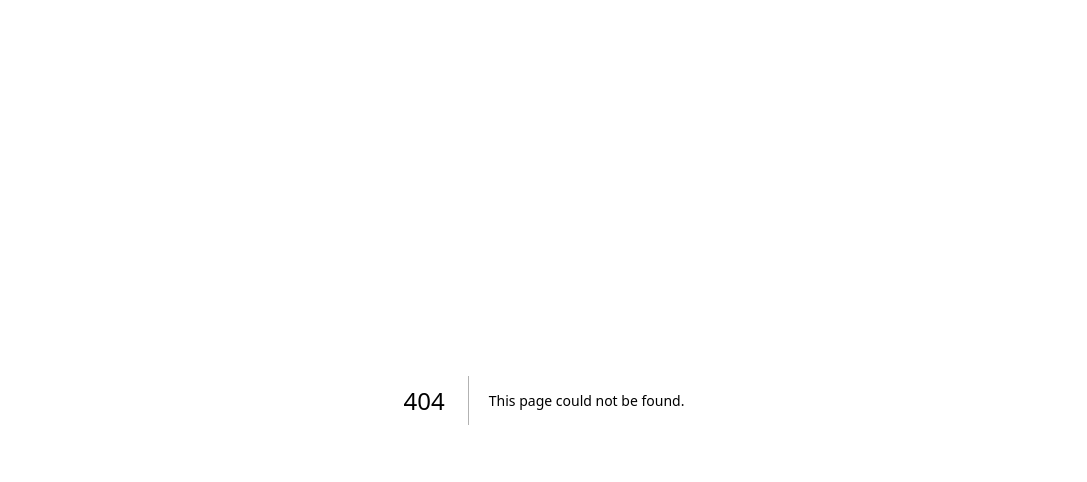
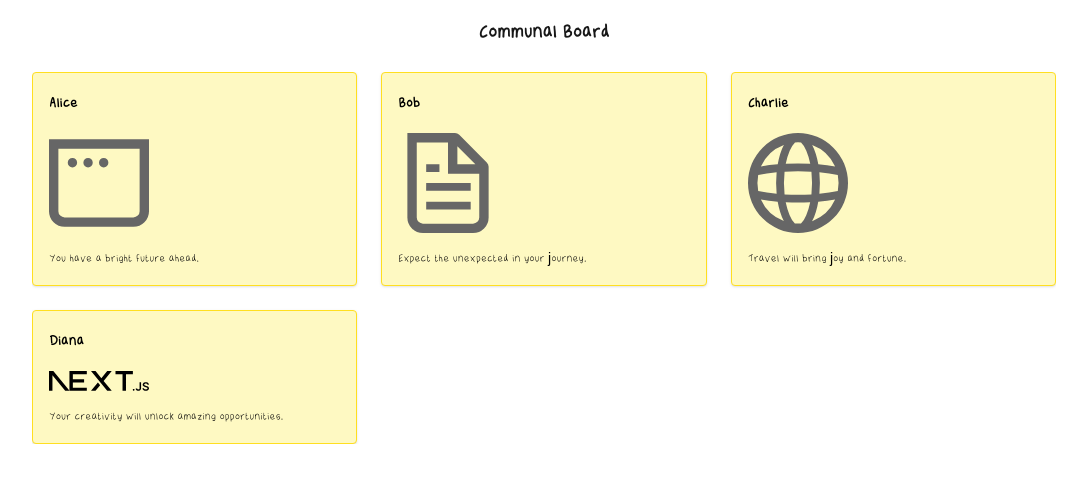
Before and after one commit to ivan-unfolds/fml-comics, a Next.js app: page /board in a window 1280 px wide. Before the commit this address had no page. Shown: the top 482 px of the page, without its empty margins (96-1183 px from the left). Built offline with nearby package versions, Linux system fonts and the light colour scheme.

Commit message:
add communal board page and update todo.md

```diff
--- /dev/null
+++ b/app/board/page.tsx
@@ -0,0 +1,52 @@
+import Image from "next/image";
+
+export default function BoardPage() {
+  const mockCards = [
+    {
+      imageUrl: "/window.svg",
+      participantName: "Alice",
+      prophecyText: "You have a bright future ahead.",
+    },
+    {
+      imageUrl: "/file.svg",
+      participantName: "Bob",
+      prophecyText: "Expect the unexpected in your journey.",
+    },
+    {
+      imageUrl: "/globe.svg",
+      participantName: "Charlie",
+      prophecyText: "Travel will bring joy and fortune.",
+    },
+    {
+      imageUrl: "/next.svg",
+      participantName: "Diana",
+      prophecyText: "Your creativity will unlock amazing opportunities.",
+    },
+  ];
+
+  return (
+    <main className="min-h-screen flex flex-col items-center p-4">
+      <h1 className="text-2xl font-bold mb-6">Communal Board</h1>
+      <div className="grid sm:grid-cols-2 md:grid-cols-3 gap-6 w-full max-w-5xl overflow-y-auto">
+        {mockCards.map((card, idx) => (
+          <div
+            key={idx}
+            className="bg-yellow-100 border border-yellow-300 text-black p-4 rounded shadow-sm"
+          >
+            <div className="text-lg font-semibold">{card.participantName}</div>
+            <div className="my-4">
+              <Image
+                src={card.imageUrl}
+                alt={`${card.participantName}-img`}
+                width={100}
+                height={100}
+                className="object-contain"
+              />
+            </div>
+            <p className="text-sm">{card.prophecyText}</p>
+          </div>
+        ))}
+      </div>
+    </main>
+  );
+}
```
Also changed, not shown: 1 other file (tests, documents, lock files or other folders).
